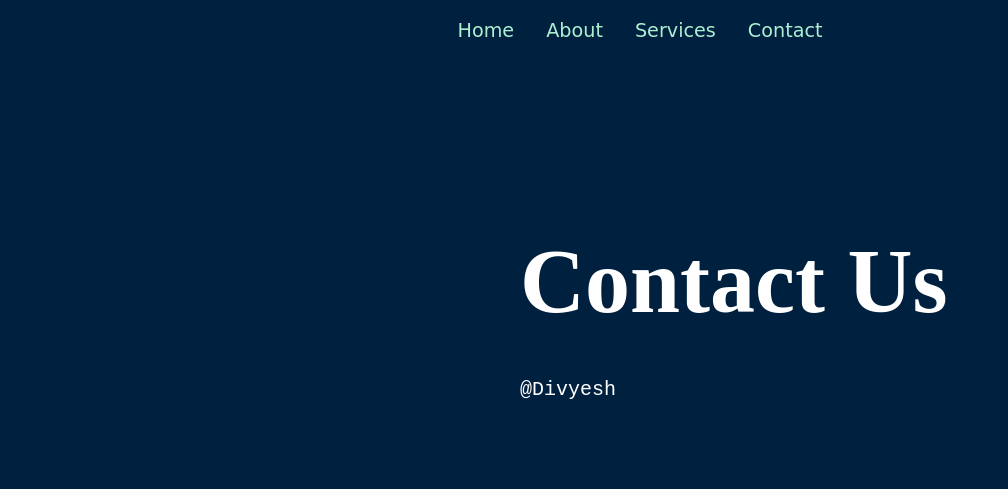
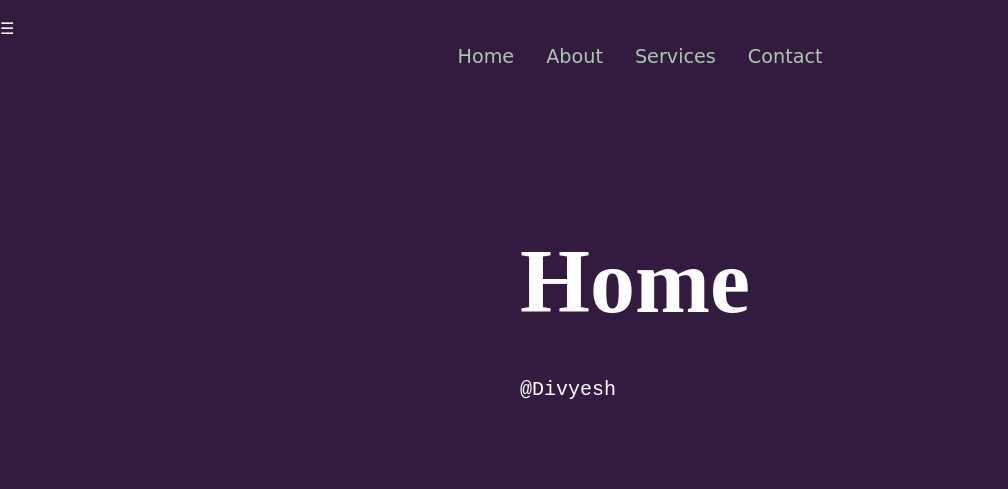
Before and after one commit to Divyesh-20/PRODIGY_WD_01, a plain HTML site: page WD_01/contact.html in a window 1280 px wide. Shown: the whole page, without its empty margins (0-1008 px from the left). Drawn offline with Linux system fonts and the light colour scheme.

Commit message:
Update contact.html

```diff
--- a/WD_01/contact.html
+++ b/WD_01/contact.html
@@ -4,10 +4,13 @@
   <meta charset="UTF-8">
   <meta name="viewport" content="width=device-width, initial-scale=1.0">
   <title>Home</title>
-  <link rel="stylesheet" href="styles4.css">
+  <link rel="stylesheet" href="styles3.css">
 </head>
 <body>
   <nav class="navbar" id="navbar">
+    <div class="hamburger-menu">
+      <span>&#9776;</span>
+    </div>
     <ul class="nav-menu">
       <li class="nav-item"><a href="index.html" class="nav-link">Home</a></li>
       <li class="nav-item"><a href="about.html" class="nav-link">About</a></li>
@@ -24,7 +27,7 @@
   </nav>
 
   <div class="section">
-    <h1>Contact Us</h1>
+    <h1>Home</h1>
     <p>@Divyesh</p>
   </div>
 
```
